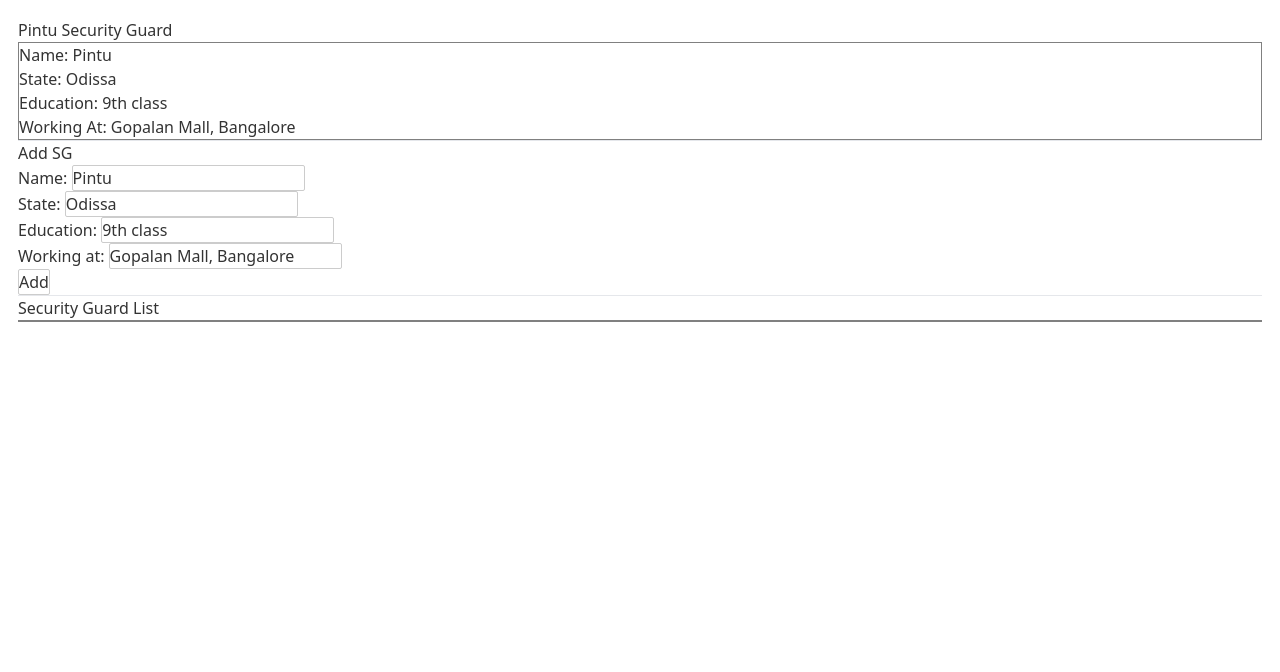
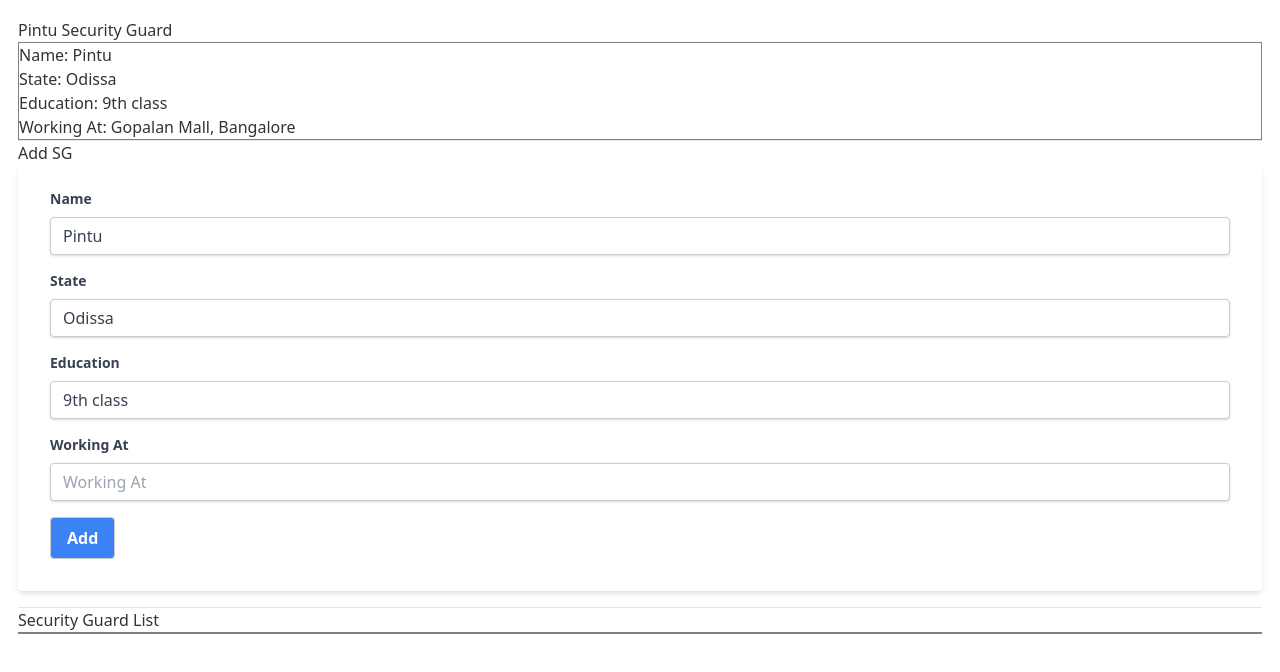
Before and after one commit to ikbhal/security_guard, a Svelte app: page / in a window 1280 px wide. Shown: the top 672 px of the page. Built offline with nearby package versions, Linux system fonts and the light colour scheme.

Commit message:
trying tailwind css form

```diff
--- a/public/index.css
+++ b/public/index.css
@@ -534,8 +534,24 @@ video {
   border-color: rgba(229, 231, 235, var(--tw-border-opacity));
 }
 
+.mb-2 {
+  margin-bottom: 0.5rem;
+}
+
+.mb-4 {
+  margin-bottom: 1rem;
+}
+
+.block {
+  display: block;
+}
+
 .table {
   display: table;
+}
+
+.w-full {
+  width: 100%;
 }
 
 @-webkit-keyframes spin {
@@ -604,12 +620,112 @@ video {
   }
 }
 
+.appearance-none {
+  -webkit-appearance: none;
+     -moz-appearance: none;
+          appearance: none;
+}
+
+.overflow-hidden {
+  overflow: hidden;
+}
+
+.rounded {
+  border-radius: 0.25rem;
+}
+
 .border {
   border-width: 1px;
 }
 
+.bg-white {
+  --tw-bg-opacity: 1;
+  background-color: rgba(255, 255, 255, var(--tw-bg-opacity));
+}
+
+.bg-blue-500 {
+  --tw-bg-opacity: 1;
+  background-color: rgba(59, 130, 246, var(--tw-bg-opacity));
+}
+
+.hover\:bg-blue-700:hover {
+  --tw-bg-opacity: 1;
+  background-color: rgba(29, 78, 216, var(--tw-bg-opacity));
+}
+
+.px-3 {
+  padding-left: 0.75rem;
+  padding-right: 0.75rem;
+}
+
+.px-4 {
+  padding-left: 1rem;
+  padding-right: 1rem;
+}
+
+.px-8 {
+  padding-left: 2rem;
+  padding-right: 2rem;
+}
+
+.py-2 {
+  padding-top: 0.5rem;
+  padding-bottom: 0.5rem;
+}
+
+.pt-6 {
+  padding-top: 1.5rem;
+}
+
+.pb-8 {
+  padding-bottom: 2rem;
+}
+
+.text-sm {
+  font-size: 0.875rem;
+  line-height: 1.25rem;
+}
+
+.font-bold {
+  font-weight: 700;
+}
+
+.leading-tight {
+  line-height: 1.25;
+}
+
+.text-white {
+  --tw-text-opacity: 1;
+  color: rgba(255, 255, 255, var(--tw-text-opacity));
+}
+
+.text-gray-700 {
+  --tw-text-opacity: 1;
+  color: rgba(55, 65, 81, var(--tw-text-opacity));
+}
+
 *, ::before, ::after {
   --tw-shadow: 0 0 #0000;
+}
+
+.shadow {
+  --tw-shadow: 0 1px 3px 0 rgba(0, 0, 0, 0.1), 0 1px 2px 0 rgba(0, 0, 0, 0.06);
+  box-shadow: var(--tw-ring-offset-shadow, 0 0 #0000), var(--tw-ring-shadow, 0 0 #0000), var(--tw-shadow);
+}
+
+.shadow-md {
+  --tw-shadow: 0 4px 6px -1px rgba(0, 0, 0, 0.1), 0 2px 4px -1px rgba(0, 0, 0, 0.06);
+  box-shadow: var(--tw-ring-offset-shadow, 0 0 #0000), var(--tw-ring-shadow, 0 0 #0000), var(--tw-shadow);
+}
+
+.shadow-lg {
+  --tw-shadow: 0 10px 15px -3px rgba(0, 0, 0, 0.1), 0 4px 6px -2px rgba(0, 0, 0, 0.05);
+  box-shadow: var(--tw-ring-offset-shadow, 0 0 #0000), var(--tw-ring-shadow, 0 0 #0000), var(--tw-shadow);
+}
+
+.focus\:outline-none:focus {
+  outline: 2px solid transparent;
+  outline-offset: 2px;
 }
 
 *, ::before, ::after {
--- a/src/App.svelte
+++ b/src/App.svelte
@@ -48,20 +48,57 @@ function handleSubmit() {
 
 	<hr/>
 
-	<h3>Add SG</h3>
-	<form on:submit|preventDefault={handleSubmit}>
-		Name: <input type="text" bind:value={sg.name}/><br/>
-		State: <input type="text" bind:value={sg.state}/><br/>
-		Education: <input type="text" bind:value={sg.education}/><br/>
-		Working at: <input type="text" bind:value={sg.workingAt}/><br/>
-		<button type="submit">Add</button>
-	</form>
+	<div class="">
+		<h3>Add SG</h3>
+		<form
+			class = "bg-white shadow-md rounded px-8 pt-6 pb-8 mb-4"
+			on:submit|preventDefault={handleSubmit}>
+
+			<div class="mb-4">
+  				<label class="block text-gray-700 text-sm font-bold mb-2" for="name">
+        		Name
+      			</label>
+      			<input class="shadow appearance-none border rounded w-full py-2 px-3 text-gray-700 leading-tight focus:outline-none focus:shadow-outline"
+				   id="name" type="text" placeholder="Name"
+				   bind:value={sg.name}>
+    		</div>
+
+			<div class="mb-4">
+  				<label class="block text-gray-700 text-sm font-bold mb-2" for="state">
+        		State
+      			</label>
+      			<input class="shadow appearance-none border rounded w-full py-2 px-3 text-gray-700 leading-tight focus:outline-none focus:shadow-outline"
+				   id="state" type="text" placeholder="State"
+				   bind:value={sg.state}>
+    		</div>
+
+			<div class="mb-4">
+  				<label class="block text-gray-700 text-sm font-bold mb-2" for="education">
+				Education
+      			</label>
+      			<input class="shadow appearance-none border rounded w-full py-2 px-3 text-gray-700 leading-tight focus:outline-none focus:shadow-outline"
+				   id="education" type="text" placeholder="Education"
+				   bind:value={sg.education}>
+    		</div>
+
+			<div class="mb-4">
+  				<label class="block text-gray-700 text-sm font-bold mb-2" for="workingAt">
+				Working At
+      			</label>
+      			<input class="shadow appearance-none border rounded w-full py-2 px-3 text-gray-700 leading-tight focus:outline-none focus:shadow-outline"
+				   id="workingAt" type="text" placeholder="Working At"
+				   bind:value={sg.workgingAt}>
+    		</div>
+			<button class="bg-blue-500 hover:bg-blue-700 text-white font-bold py-2 px-4 rounded focus:outline-none focus:shadow-outline"
+				type="submit">Add</button>
+		</form>
+	</div>
 
 	<hr/>
 	<h3>Security Guard List</h3>
 	<div class="security_guard_list">
 		{#each $sgList as sgm}
-		<div class="security_guard">
+		<div class="rounded overflow-hidden shadow-lg">
 			<div class="name">{sgm.name}</div>
 			<div class="state">{sgm.state}</div>
 			<div class="education">{sgm.education}</div>
@@ -83,8 +120,8 @@ main {
 .security_guard_list{
 	border: 1px solid grey;
 }
-.security_guard {
+/* .security_guard {
 	border: 1px solid grey;
 	border-radius: 6px;
-}
+} */
 </style>
```
